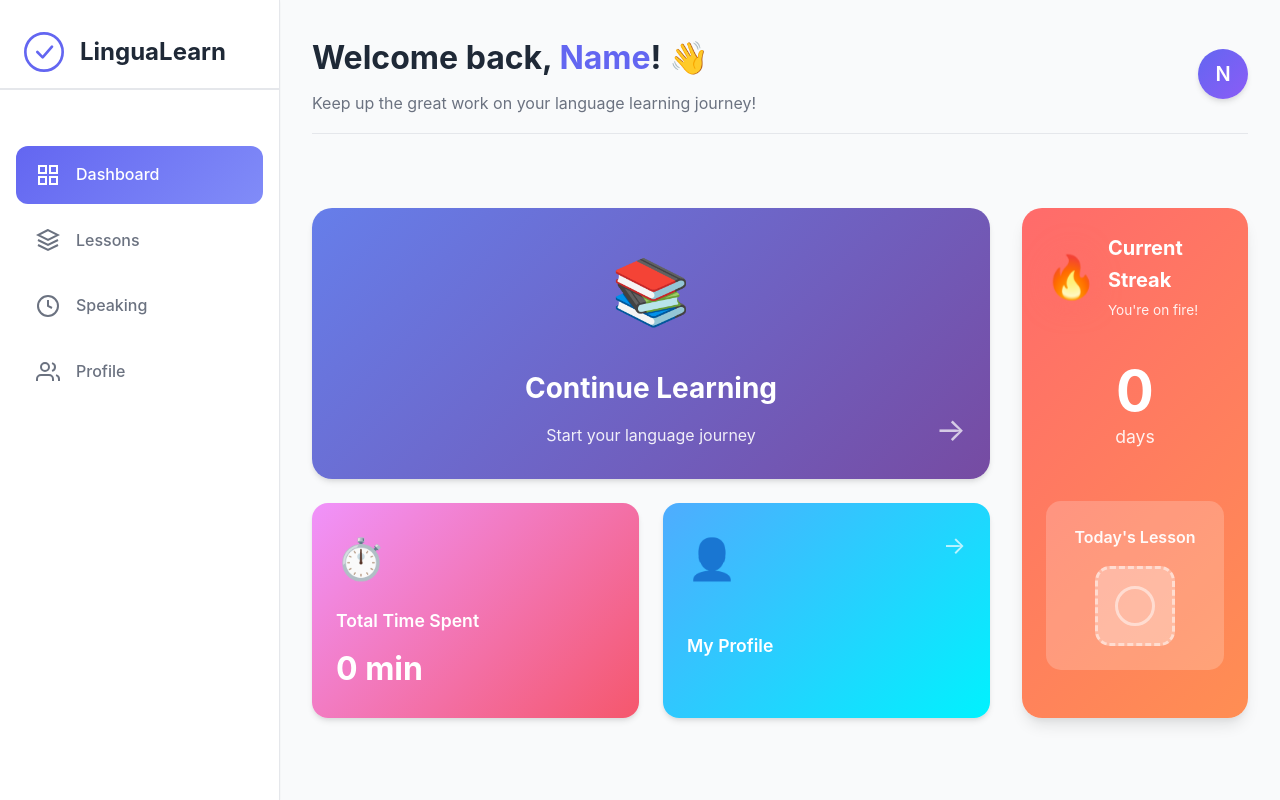
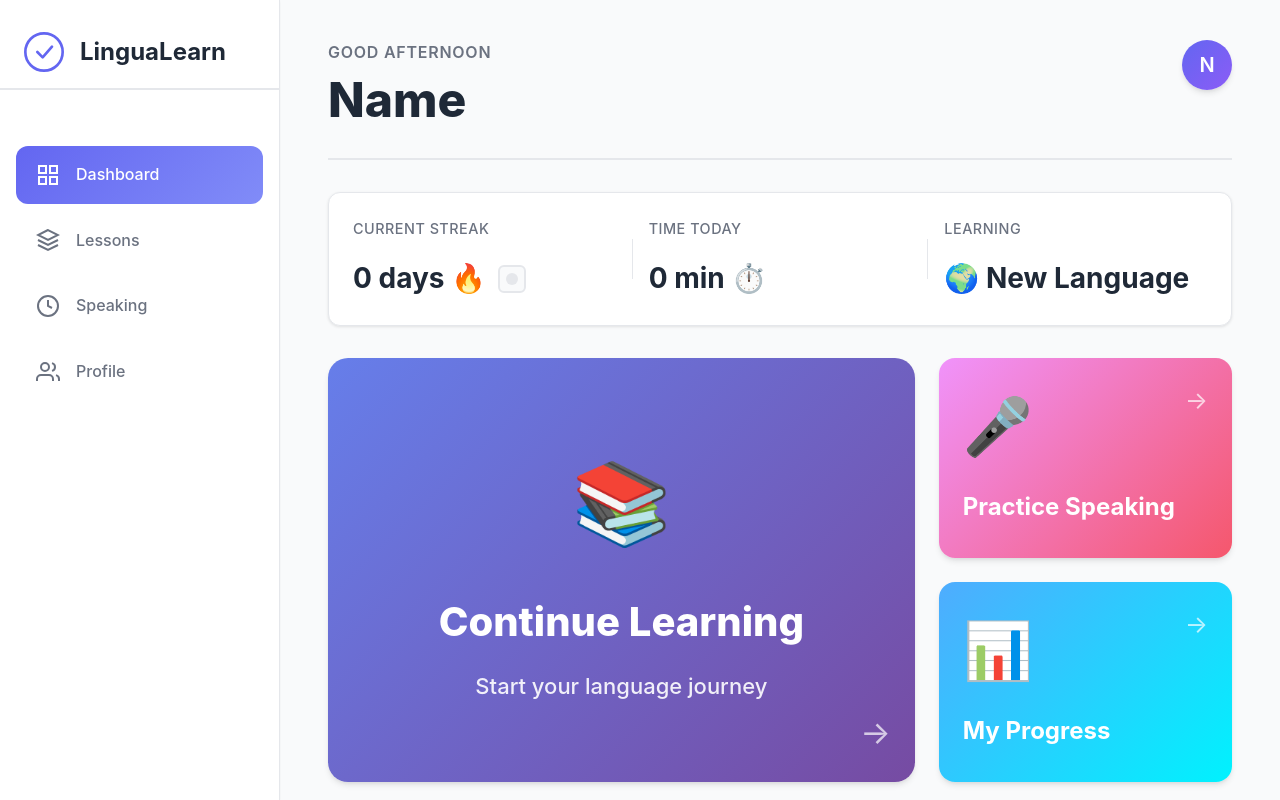
Before and after one commit to sardanad12/UFT-Hacks-13, a React (Vite) app in the folder frontend/: page /dashboard in a window 1280 px wide. Built offline with nearby package versions, Linux system fonts and the light colour scheme; sample sign-in values are in the browser's storage.

Commit message:
changed dashboard and lessons UI

```diff
--- a/frontend/src/components/ActionTile.css
+++ b/frontend/src/components/ActionTile.css
@@ -39,22 +39,22 @@
 }
 
 .tile-icon {
-    font-size: 4rem;
+    font-size: 5rem;
     margin-bottom: 1.5rem;
-
 }
 
 .tile-content h3 {
-    font-size: 1.75rem;
-    margin-bottom: 0.75rem;
+    font-size: 2.5rem;
+    margin-bottom: 1rem;
     color: white;
-    font-weight: 700;
+    font-weight: 800;
 }
 
 .tile-content p {
-    font-size: 1rem;
+    font-size: 1.375rem;
     color: rgba(255, 255, 255, 0.9);
     line-height: 1.5;
+    font-weight: 500;
 }
 
 .tile-arrow {
--- a/frontend/src/components/SmallTile.css
+++ b/frontend/src/components/SmallTile.css
@@ -42,7 +42,7 @@
 }
 
 .small-tile-icon {
-    font-size: 2.5rem;
+    font-size: 3.5rem;
 }
 
 .small-tile-arrow {
@@ -64,16 +64,16 @@
 }
 
 .small-tile-content h4 {
-    font-size: 1.1rem;
+    font-size: 1.5rem;
     margin-bottom: 0.5rem;
     color: white;
-    font-weight: 600;
+    font-weight: 700;
 }
 
 .small-tile-value {
-    font-size: 2rem;
+    font-size: 2.75rem;
     color: white;
-    font-weight: 700;
+    font-weight: 800;
     margin: 0;
 }
 
--- a/frontend/src/pages/Dashboard.css
+++ b/frontend/src/pages/Dashboard.css
@@ -1,6 +1,7 @@
-/* ============================================
-   DASHBOARD STYLES
+z/* ============================================
+   DASHBOARD STYLES - Professional & Authentic
    ============================================ */
+
 .dashboard {
     display: flex;
     height: 100vh;
@@ -11,118 +12,221 @@
 .main-content {
     flex: 1;
     margin-left: 280px;
-    padding: 2rem;
+    padding: 2.5rem 3rem;
     animation: fadeIn 0.5s ease;
     height: 100vh;
-    overflow-y: scroll;
+    overflow-y: auto;
     display: flex;
     flex-direction: column;
-    min-height: 0;
+    gap: 2rem;
 }
+
+/* ============================================
+   HEADER SECTION
+   ============================================ */
 
 .dashboard-header {
     display: flex;
     justify-content: space-between;
-    align-items: center;
-    margin-bottom: 1.5rem;
-    padding-bottom: 1rem;
-    border-bottom: 1px solid var(--border-color);
-    flex-shrink: 0;
+    align-items: flex-start;
+    padding-bottom: 1.5rem;
+    border-bottom: 2px solid var(--border-color);
 }
 
-.header-left h1 {
-    font-size: 2rem;
-    margin-bottom: 0.5rem;
-    color: var(--text-primary);
+.header-content {
+    flex: 1;
 }
 
-.header-left .user-name {
-    color: var(--primary-color);
+.greeting-section {
+    margin-bottom: 0.5rem;
 }
 
-.header-left p {
+.greeting-time {
+    font-size: 1rem;
     color: var(--text-secondary);
+    font-weight: 600;
+    text-transform: uppercase;
+    letter-spacing: 0.75px;
+    margin-bottom: 0.5rem;
 }
 
-/* Main Dashboard Content Layout */
-.dashboard-content {
-    display: grid;
-    grid-template-columns: 3fr 1fr;
-    gap: 2rem;
-    flex: 1 1 0;
-    align-items: stretch;
-    min-height: 0;
-    align-items: center;
+.greeting-name {
+    font-size: 3rem;
+    font-weight: 800;
+    color: var(--text-primary);
+    margin: 0;
+    line-height: 1.1;
 }
 
-.dashboard-wrapper {
-    flex: 1;
+.header-subtitle {
+    font-size: 1.125rem;
+    color: var(--text-secondary);
+    margin: 0;
+    font-weight: 500;
+}
+
+.header-actions {
     display: flex;
     align-items: center;
 }
 
-/* Action Tiles Section - Left side (3/4) */
-.action-tiles-section {
+/* ============================================
+   STATS OVERVIEW BAR
+   ============================================ */
+
+.stats-overview {
+    display: flex;
+    align-items: center;
+    background: var(--bg-primary);
+    border-radius: 12px;
+    padding: 1.5rem;
+    box-shadow: 0 1px 3px rgba(0,0,0,0.1);
+    border: 1px solid var(--border-color);
+}
+
+.stat-item {
+    flex: 1;
     display: flex;
     flex-direction: column;
-    gap: 1.5rem;
-    min-height: 0;
-    flex: 1 1;
+    gap: 0.5rem;
 }
 
-/* Small Tiles Row - Two tiles side by side */
-.small-tiles-row {
-    display: grid;
-    grid-template-columns: 1fr 1fr;
-    gap: 1.5rem;
-    min-height: 180px;
+.stat-label {
+    color: var(--text-secondary);
+    font-weight: 600;
+    text-transform: uppercase;
+    letter-spacing: 0.5px;
 }
 
-/* Streak Section - Right side (1/4) */
-.streak-section {
-    display: flex;
-    flex-direction: column;
-    height: 100%;
+.stat-value {
+    font-size: 1.25rem;
+    font-weight: 700;
+    color: var(--text-primary);
 }
 
-/* Responsive Design */
+.stat-value-with-check {
+    display: flex;
+    align-items: center;
+    gap: 0.75rem;
+}
+
+.completion-indicator {
+    width: 28px;
+    height: 28px;
+    border-radius: 6px;
+    display: flex;
+    align-items: center;
+    justify-content: center;
+    background: var(--bg-secondary);
+    border: 2px solid var(--border-color);
+    transition: all 0.3s ease;
+}
+
+.completion-indicator.completed {
+    background: linear-gradient(135deg, #10b981, #059669);
+    border-color: #10b981;
+}
+
+.checkmark {
+    color: white;
+    font-size: 1.125rem;
+    font-weight: bold;
+}
+
+.empty-circle {
+    width: 12px;
+    height: 12px;
+    border-radius: 50%;
+    background: var(--border-color);
+}
+
+.stat-divider {
+    width: 1px;
+    height: 40px;
+    background: var(--border-color);
+    margin: 0 1rem;
+}
+
+/* ============================================
+   DASHBOARD GRID
+   ============================================ */
+
+.dashboard-grid {
+    display: grid;
+    grid-template-columns: 2fr 1fr;
+    grid-template-rows: 1fr 1fr;
+    gap: 1.5rem;
+    flex: 1;
+}
+
+/* Continue Learning takes full height on left */
+.dashboard-grid > :first-child {
+    grid-row: 1 / 3;
+}
+
+/* ============================================
+   ANIMATIONS
+   ============================================ */
+
+@keyframes fadeIn {
+    from {
+        opacity: 0;
+        transform: translateY(10px);
+    }
+    to {
+        opacity: 1;
+        transform: translateY(0);
+    }
+}
+
+/* ============================================
+   RESPONSIVE DESIGN
+   ============================================ */
+
 @media (max-width: 1200px) {
-    .dashboard-content {
-        grid-template-columns: 3fr 1fr;
+    .dashboard-grid {
+        grid-template-columns: 1fr;
     }
 }
 
 @media (max-width: 1024px) {
-    .dashboard-content {
-        display: flex;
-    }
-
-    .streak-section {
-        position: static;
-        max-width: 500px;
-        margin: 0 auto;
+    .main-content {
+        margin-left: 70px;
     }
 }
 
 @media (max-width: 768px) {
     .main-content {
-        margin-left: 70px;
         padding: 1.5rem;
-    }
-
-    .dashboard-header {
-        flex-direction: column;
-        align-items: flex-start;
-        gap: 1rem;
-    }
-
-    .dashboard-content {
-        display: flex;
         gap: 1.5rem;
     }
 
-    .small-tiles-row {
-        min-height: 150px;
+    .greeting-name {
+        font-size: 1.75rem;
+    }
+
+    .stats-overview {
+        flex-direction: column;
+        align-items: stretch;
+        gap: 1rem;
+        padding: 1.25rem;
+    }
+
+    .stat-divider {
+        display: none;
+    }
+
+    .stat-item {
+        flex-direction: row;
+        justify-content: space-between;
+        align-items: center;
+        padding: 0.75rem;
+        background: var(--bg-secondary);
+        border-radius: 8px;
+    }
+
+    .dashboard-grid {
+        gap: 1rem;
     }
 }
 
@@ -132,18 +236,20 @@
         padding: 1rem;
     }
 
-    .dashboard-header h1 {
+    .greeting-name {
         font-size: 1.5rem;
     }
 
-    .dashboard-content {
-        display: flex;
+    .dashboard-header {
+        flex-direction: column;
         gap: 1rem;
     }
 
-    .small-tiles-row {
-        grid-template-columns: 1fr;
-        gap: 1rem;
-        min-height: auto;
+    .stat-label {
+        font-size: 0.7rem;
+    }
+
+    .stat-value {
+        font-size: 1rem;
     }
 }
--- a/frontend/src/pages/Dashboard.jsx
+++ b/frontend/src/pages/Dashboard.jsx
@@ -2,7 +2,6 @@ import { useState, useEffect } from 'react'
 import { useNavigate } from 'react-router-dom'
 import { useAuth } from '../context/AuthContext'
 import Sidebar from '../components/Sidebar'
-import StreakCard from '../components/StreakCard'
 import ActionTile from '../components/ActionTile'
 import SmallTile from '../components/SmallTile'
 import ProfileDropdown from '../components/ProfileDropdown'
@@ -16,7 +15,7 @@ const Dashboard = () => {
   if (!user) return null
 
   const [dashboardData, setDashboardData] = useState({
-    completedToday: false, // Track if user completed today's lesson
+    completedToday: false,
   })
 
   // Get language flag emoji
@@ -36,7 +35,7 @@ const Dashboard = () => {
     return flags[language] || '🌍'
   }
 
-  // Determine the dynamic continue tile content based on last activity
+  // Determine the dynamic continue tile content
   const getContinueTileContent = () => {
     const language = user.last_lesson_language || 'a new language'
     const flag = user.last_lesson_language ? getLanguageFlag(user.last_lesson_language) : '📚'
@@ -53,7 +52,7 @@ const Dashboard = () => {
 
   const continueTile = getContinueTileContent()
 
-  // Format daily time spent
+  // Format time spent
   const formatTimeSpent = (minutes) => {
     if (minutes < 60) {
       return `${minutes} min`
@@ -68,28 +67,61 @@ const Dashboard = () => {
     return name.charAt(0).toUpperCase() + name.slice(1)
   }
 
+  const getGreeting = () => {
+    const hour = new Date().getHours()
+    if (hour < 12) return 'Good morning'
+    if (hour < 18) return 'Good afternoon'
+    return 'Good evening'
+  }
+
   return (
     <div className="dashboard">
-
-
       <main className="main-content">
         {/* Header */}
         <header className="dashboard-header">
-          <div className="header-left">
-            <h1>Welcome back, <span className="user-name">{getUserName()}</span>! 👋</h1>
-            <p>Keep up the great work on your language learning journey!</p>
+          <div className="header-content">
+            <div className="greeting-section">
+              <p className="greeting-time">{getGreeting()}</p>
+              <h1 className="greeting-name">{getUserName()}</h1>
             </div>
-          <div className="header-right">
+          </div>
+          <div className="header-actions">
             <ProfileDropdown />
           </div>
         </header>
 
-        {/* Main Dashboard Content */}
-        <div className='dashboard-wrapper'>
-        <div className="dashboard-content">
-          {/* Action Tiles Section - 4/5 of space */}
-          <div className="action-tiles-section">
-            {/* Dynamic Continue Tile - based on last activity */}
+        {/* Stats Overview Bar */}
+        <div className="stats-overview">
+          <div className="stat-item">
+            <span className="stat-label">Current Streak</span>
+            <div className="stat-value-with-check">
+              <span className="stat-value">{user.daily_streak || 0} days 🔥</span>
+              <div className={`completion-indicator ${dashboardData.completedToday ? 'completed' : ''}`}>
+                {dashboardData.completedToday ? (
+                  <span className="checkmark">✓</span>
+                ) : (
+                  <span className="empty-circle"></span>
+                )}
+              </div>
+            </div>
+          </div>
+          <div className="stat-divider"></div>
+          <div className="stat-item">
+            <span className="stat-label">Time Today</span>
+            <span className="stat-value">{formatTimeSpent(user.total_time_spent || 0)} ⏱️</span>
+          </div>
+          <div className="stat-divider"></div>
+          <div className="stat-item">
+            <span className="stat-label">Learning</span>
+            <span className="stat-value">
+              {user.last_lesson_language ? getLanguageFlag(user.last_lesson_language) : '🌍'} {user.last_lesson_language || 'New Language'}
+            </span>
+          </div>
+        </div>
+
+        {/* Main Dashboard Grid */}
+        <div className="dashboard-grid">
+          {/* Primary Action Card */}
           <ActionTile
             title={continueTile.title}
             subtitle={continueTile.subtitle}
@@ -98,32 +130,23 @@ const Dashboard = () => {
             gradient="linear-gradient(135deg, #667eea 0%, #764ba2 100%)"
           />
 
-            {/* Two Small Tiles Row */}
-            <div className="small-tiles-row">
+          {/* Secondary Actions */}
           <SmallTile
-                title="Total Time Spent"
-                value={formatTimeSpent(user.total_time_spent || 0)}
-                icon="⏱️"
+            title="Practice Speaking"
+            subtitle="Have a conversation"
+            icon="🎤"
+            link="/speaking"
             gradient="linear-gradient(135deg, #f093fb 0%, #f5576c 100%)"
           />
           <SmallTile
-                title="My Profile"
-                icon="👤"
+            title="My Progress"
+            subtitle="View stats & achievements"
+            icon="📊"
             link="/profile"
             gradient="linear-gradient(135deg, #4facfe 0%, #00f2fe 100%)"
           />
         </div>
-          </div>
 
-          {/* Streak Section - 1/5 of space */}
-          <div className="streak-section">
-            <StreakCard
-              streak={user.daily_streak || 0}
-              completedToday={dashboardData.completedToday}
-            />
-          </div>
-        </div>
-        </div>
       </main>
     </div>
   )
--- a/frontend/src/pages/Lessons.jsx
+++ b/frontend/src/pages/Lessons.jsx
@@ -37,22 +37,35 @@ const Lessons = () => {
     // Get next lesson info
     const getNextLesson = () => {
         if (user.last_lesson_language) {
-            return `${user.last_lesson_language} - Continue Learning`;
+            return {
+                language: user.last_lesson_language,
+                flag: getLanguageFlag(user.last_lesson_language)
+            };
         }
         if (lessons.length > 0) {
-            return `${lessons[0].name} - Start Learning`;
+            return {
+                language: lessons[0].name,
+                flag: lessons[0].flag
+            };
         }
-        return "Start Your First Lesson";
+        return {
+            language: "Start Your First Lesson",
+            flag: "📚"
+        };
     };
     return (
         <main className="lessons-page">
             {/* Quick Stats / Jump Section */}
-            <h1 style={{ paddingBottom: "2.2rem" }}>
+            <h1 className="page-title">
                 Your Progress, You're Doing Great!
-            </h1>            <section className="quick-stats">
+            </h1>
+            <section className="quick-stats">
                 <div className="jump-box">
                     <p>Next Lesson</p>
-                    <h2>{getNextLesson()}</h2>
+                    <h2>
+                        <span className="jump-flag">{getNextLesson().flag}</span>
+                        {getNextLesson().language}
+                    </h2>
                     <button className="lesson-btn jump-in-btn">Jump In</button>
                 </div>
 
@@ -63,7 +76,7 @@ const Lessons = () => {
 
                 <div className="stat-box streak-box">
                     <p className="streak-label">🔥 Streak</p>
-                    <h1 className="streak-number">{user.daily_streak || 0} days</h1>
+                    <h1 className="streak-number">{user.daily_streak || 0}</h1>
                 </div>
 
             </section>
```
Also changed, not shown: frontend/src/pages/Lessons.css (+79 -45 lines). Lines whose indentation alone changed are shown as unchanged.
